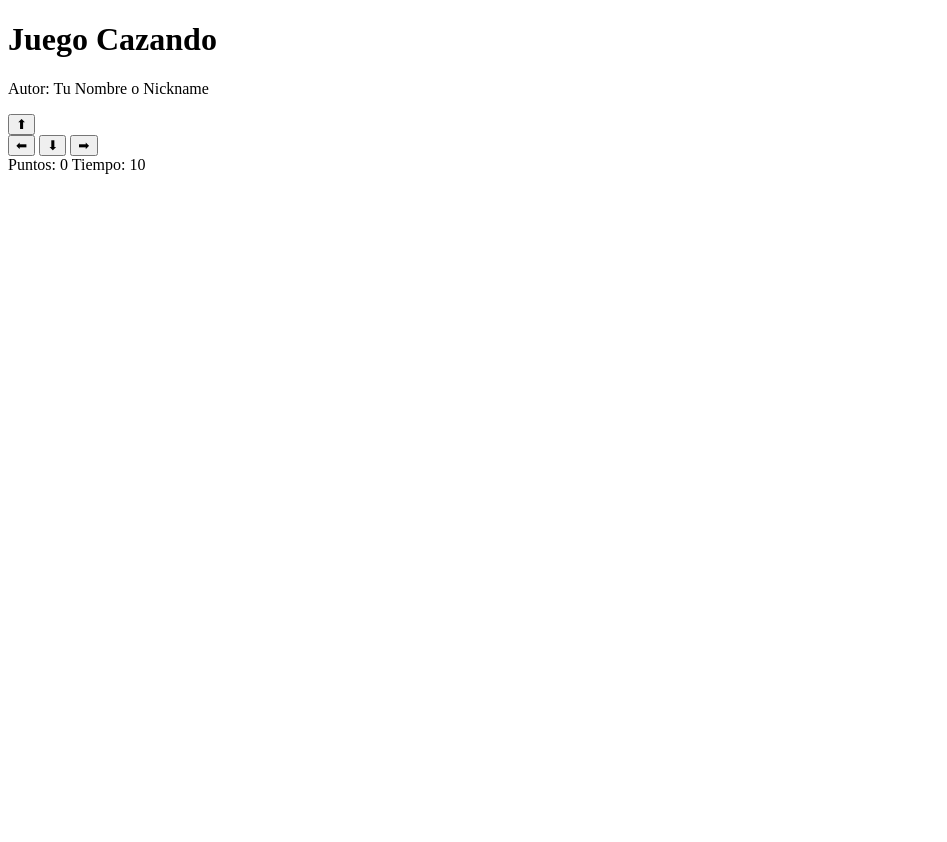
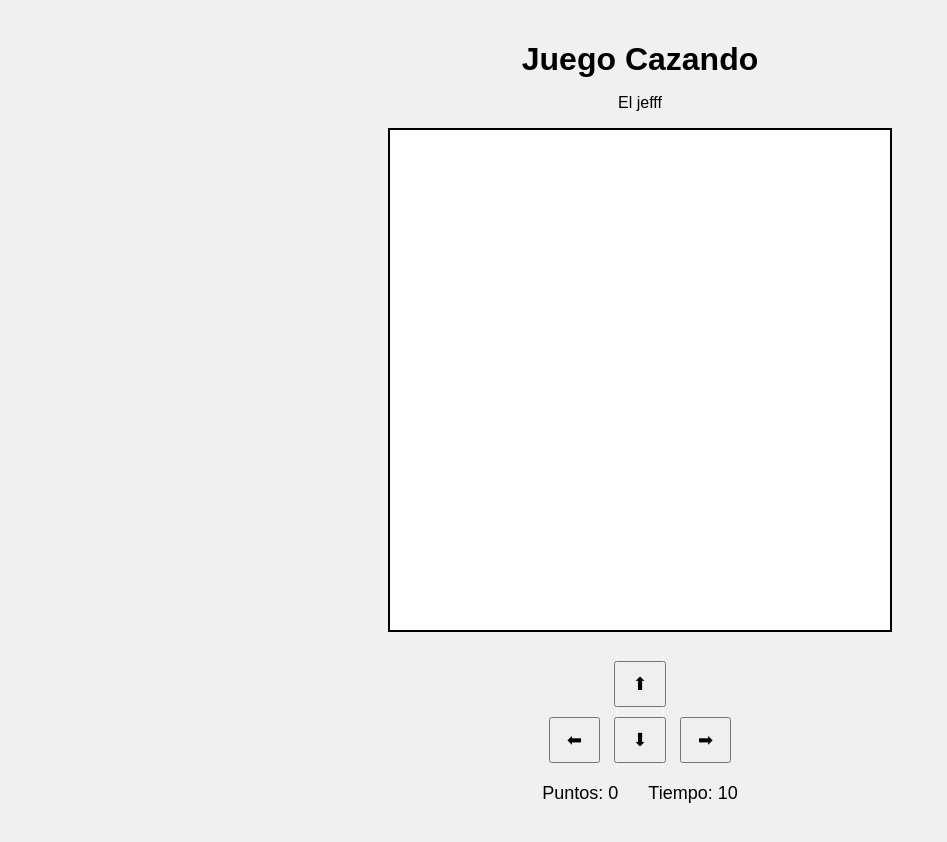
Before and after one commit to jeffersonQuispe199/juego_cazando, a plain HTML site: page cazando.html in a window 1280 px wide. Shown: the whole page, without its empty margins (0-947 px from the left). Before the commit the page ends 800 px from the top, so only its background shows below. Drawn offline with Linux system fonts and the light colour scheme.

Commit message:
feat: define the positions of cat and food

```diff
--- a/cazando.html
+++ b/cazando.html
@@ -1,13 +1,16 @@
 <!DOCTYPE html>
 <html>
 <head>
+  <link rel="stylesheet" href="cazando.css" />
   <title>Juego Cazando</title>
 
+
 </head>
-<body>
+<body onclick="iniciarJuego();">
 
   <h1>Juego Cazando</h1>
-  <p>Autor: Tu Nombre o Nickname</p>
+  <p>El jefff</p>
+  <canvas id="areaJuego" width="500" height="500"></canvas>
 
 
   <div class="controles">
@@ -26,6 +29,7 @@
 
   <p id="mensaje"></p>
 
+ <script src="cazando.js"> </script>
 
 </body>
 </html>
--- a/cazando.js
+++ b/cazando.js
@@ -0,0 +1,31 @@
+let canvas=document.getElementById("areaJuego");
+let ctx=canvas.getContext("2d");
+let gatoX = 0;
+let gatoY =0;
+let comidaX=0;
+let comidaY=0;
+
+
+const ALTO_GATO=40 ;
+const ANCHO_GATO =60;
+const ALTO_COMIDA=40;
+const ANCHO_COMIDA=40;
+
+
+function graficarGato(){
+    ctx.fillStyle = "#f33c0f"
+   ctx.fillRect(gatoX,gatoY,ANCHO_GATO,ALTO_GATO);
+
+
+
+}
+function crearComida(){
+    ctx.fillStyle ="#27b83f";
+    ctx.fillRect(comidaX,comidaY,ANCHO_COMIDA,ALTO_COMIDA);
+}
+function iniciarJuego(){
+    graficarGato();
+    crearComida();
+
+
+}
```
